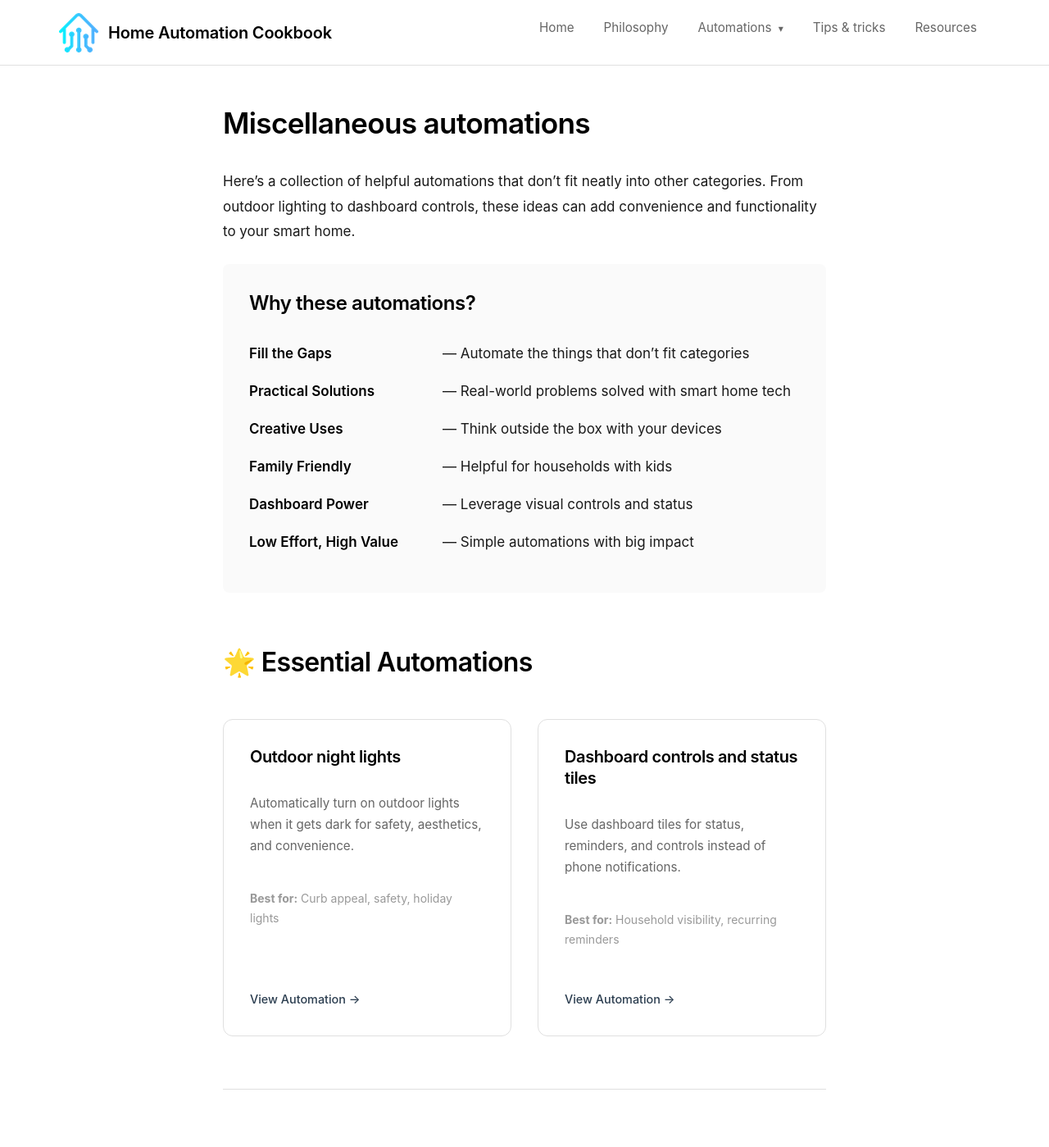
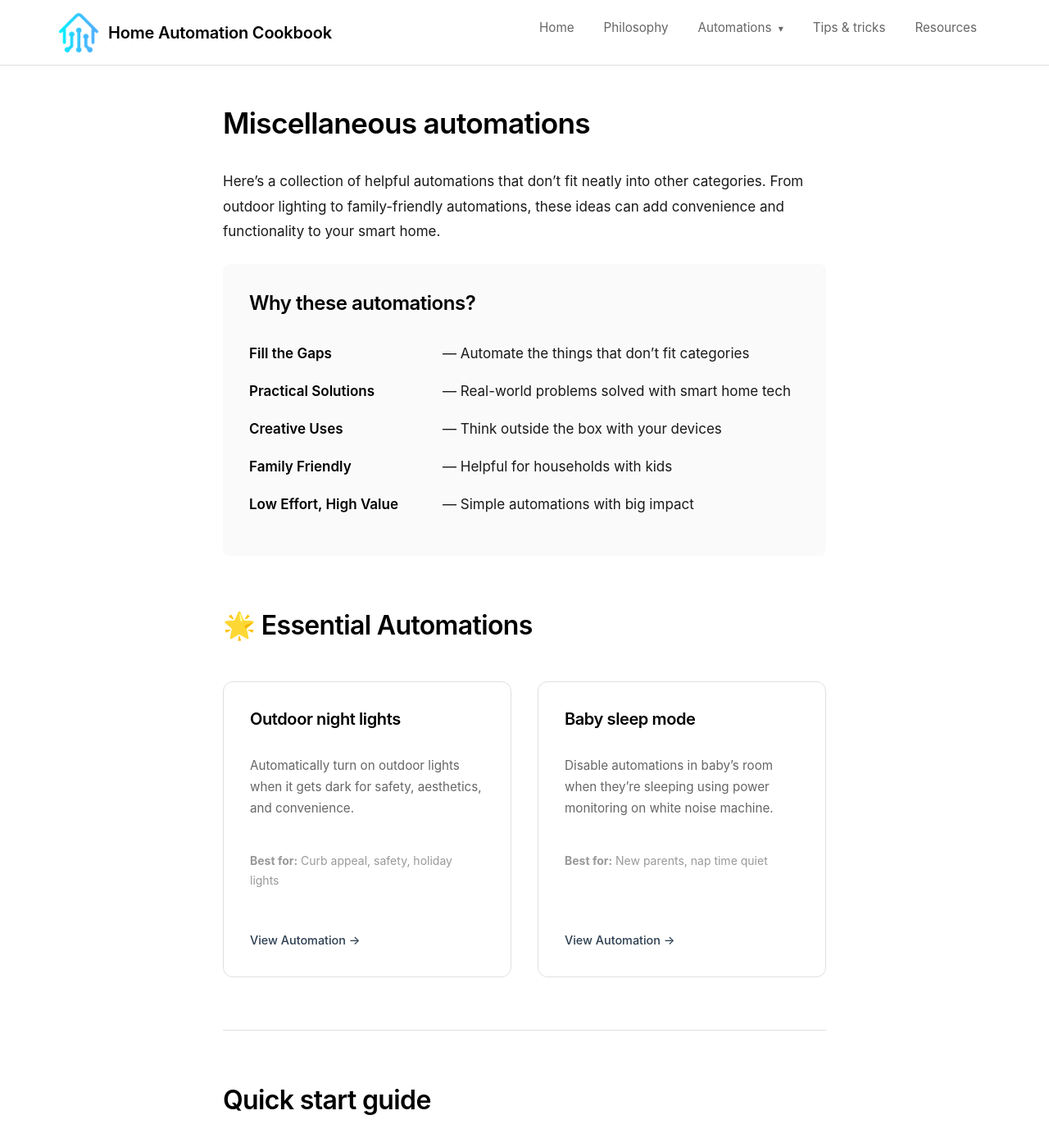
Before and after one commit to madskristensen/HomeAutomationCookbook, a Jekyll site: the page built from docs/automation/misc/index.md, in a window 1280 px wide and 1400 px high. Shown: the whole window at 82% size. Built offline with Jekyll 4.4.1, drawn with Linux system fonts in a browser that asks for light colours; some of the changed text lies outside the part shown.

Commit message:
Move dashboards to its own automation category
Co-authored-by: madskristensen <1258877+madskristensen@users.noreply.github.com>

```diff
--- a/docs/_config.yml
+++ b/docs/_config.yml
@@ -105,6 +105,15 @@ navigation:
             url: /automation/security/fire-safety.html
           - title: Fake dog deterrent
             url: /automation/security/fake-dog-deterrent.html
+      - title: Dashboards
+        url: /automation/dashboards/
+        subitems:
+          - title: Garbage day reminder
+            url: /automation/dashboards/#garbage-day-reminder
+          - title: Status tiles
+            url: /automation/dashboards/#status-tiles-instead-of-notifications
+          - title: Music controls
+            url: /automation/dashboards/#music-controls
       - title: Miscellaneous
         url: /automation/misc/
         subitems:
@@ -116,8 +125,6 @@ navigation:
             url: /automation/misc/baby-sleep-mode.html
           - title: Teeth brushing reminder
             url: /automation/misc/teeth-brushing-reminder.html
-          - title: Dashboards
-            url: /automation/misc/dashboards.html
   - title: Tips & tricks
     url: /tips/
   - title: Resources
--- a/docs/automation/misc/index.md
+++ b/docs/automation/misc/index.md
@@ -1,13 +1,13 @@
 ---
 layout: default
 title: Miscellaneous Automations - Additional Smart Home Ideas
-description: Additional helpful smart home automations that don't fit other categories. Outdoor lights, doorbell notifications, dashboards, and creative ideas.
-keywords: misc automations, outdoor lights, doorbell notification, smart home ideas, dashboard automation, creative automation, home automation ideas
+description: Additional helpful smart home automations that don't fit other categories. Outdoor lights, doorbell notifications, and creative ideas.
+keywords: misc automations, outdoor lights, doorbell notification, smart home ideas, creative automation, home automation ideas
 ---
 
 # Miscellaneous automations
 
-Here's a collection of helpful automations that don't fit neatly into other categories. From outdoor lighting to dashboard controls, these ideas can add convenience and functionality to your smart home.
+Here's a collection of helpful automations that don't fit neatly into other categories. From outdoor lighting to family-friendly automations, these ideas can add convenience and functionality to your smart home.
 
 <div class="category-intro" markdown="1">
 
@@ -20,8 +20,6 @@ Here's a collection of helpful automations that don't fit neatly into other cate
 **Creative Uses** — Think outside the box with your devices
 
 **Family Friendly** — Helpful for households with kids
-
-**Dashboard Power** — Leverage visual controls and status
 
 **Low Effort, High Value** — Simple automations with big impact
 
@@ -45,13 +43,13 @@ Automatically turn on outdoor lights when it gets dark for safety, aesthetics, a
 
 <div class="automation-card" markdown="1">
 
-### Dashboard controls and status tiles
+### Baby sleep mode
 
-Use dashboard tiles for status, reminders, and controls instead of phone notifications.
+Disable automations in baby's room when they're sleeping using power monitoring on white noise machine.
 
-<span class="card-meta">**Best for:** Household visibility, recurring reminders</span>
+<span class="card-meta">**Best for:** New parents, nap time quiet</span>
 
-<p><a href="/automation/misc/dashboards.html" class="card-link">View Automation →</a></p>
+<p><a href="/automation/misc/baby-sleep-mode.html" class="card-link">View Automation →</a></p>
 
 </div>
 
@@ -83,14 +80,6 @@ Use dashboard tiles for status, reminders, and controls instead of phone notific
 - Drawer access
 - Medicine cabinet
 - Pet door usage
-
-### 3. Dashboard thinking
-
-**Shift from Notifications to Tiles:**
-- Notifications get dismissed and forgotten
-- Dashboard tiles persist until addressed
-- Visual status at a glance
-- Family-wide visibility
 
 ---
 
@@ -131,19 +119,6 @@ Use dashboard tiles for status, reminders, and controls instead of phone notific
 - [Remind kids to brush teeth](/automation/misc/teeth-brushing-reminder.html)
 - Homework time mode
 - Screen time limits
-
-### 📊 Dashboard Controls
-
-**Status & Visibility:**
-- [Dashboard status tiles and controls](/automation/misc/dashboards.html)
-- Appliance status
-- Door/window status
-- Music controls
-
-**Reminders:**
-- Garbage day tiles
-- Tasks to complete
-- Deliveries to bring in
 
 ---
 
```
Also changed, not shown: other parts of docs/automation/misc/index.md (+1 -6 lines), docs/automation/dashboards/index.md (renamed from docs/automation/misc/dashboards.md, +21 -3 lines), docs/automation/index.md (+12 -1 lines), docs/automation/security/index.md (+1 -1 lines).
